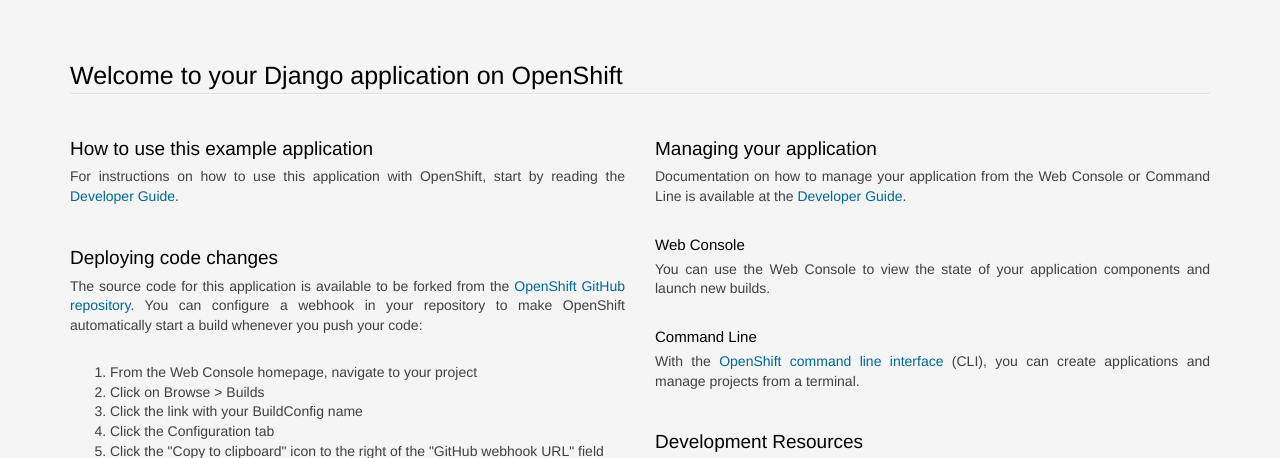
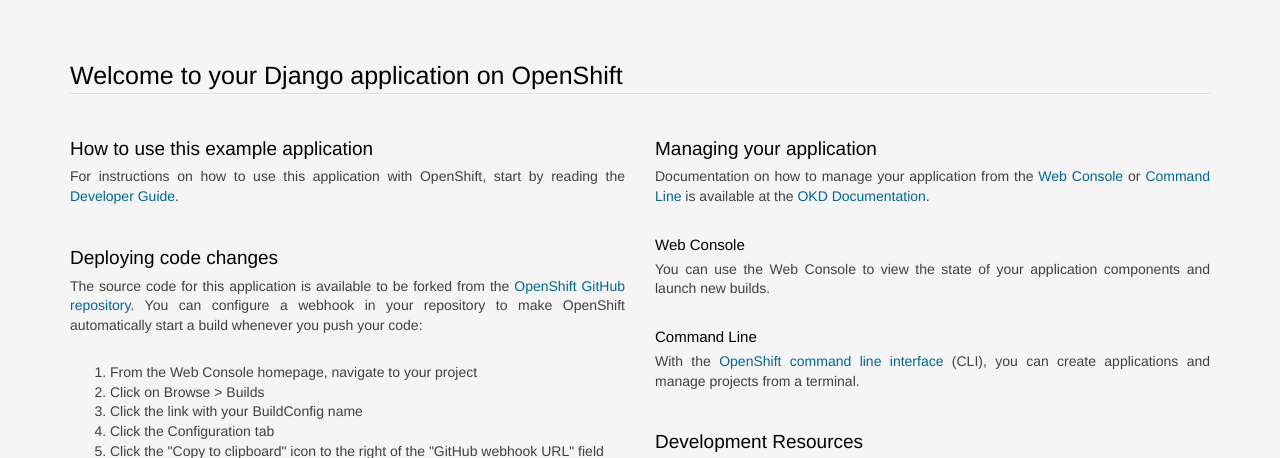
Before and after one commit to sclorg/django-ex, a Django app: page / in a window 1280 px wide. Shown: the top 458 px of the page. Run offline with Django 3.2, Linux system fonts and the light colour scheme; data comes from the database, SQL or seed files in the repository; some libraries are stand-ins or nearby versions.

Commit message:
Fix broken links to documentation

```diff
--- a/welcome/templates/welcome/index.html
+++ b/welcome/templates/welcome/index.html
@@ -220,7 +220,7 @@ pre {
           <section class='col-xs-12 col-sm-6 col-md-6'>
             <section>
               <h2>How to use this example application</h2>
-                <p>For instructions on how to use this application with OpenShift, start by reading the <a href="http://docs.okd.io/latest/dev_guide/templates.html#using-the-quickstart-templates">Developer Guide</a>.</p>
+                <p>For instructions on how to use this application with OpenShift, start by reading the <a href="https://docs.okd.io/latest/openshift_images/using-templates.html#templates-using-instant-app-quickstart_using-templates">Developer Guide</a>.</p>
 
               <h2>Deploying code changes</h2>
                 <p>
@@ -282,7 +282,7 @@ $ git push</pre>
 
                 <h2>Managing your application</h2>
 
-                <p>Documentation on how to manage your application from the Web Console or Command Line is available at the <a href="http://docs.okd.io/latest/dev_guide/overview.html">Developer Guide</a>.</p>
+                <p>Documentation on how to manage your application from the <a href="https://docs.okd.io/latest/web_console/web-console.html">Web Console</a> or <a href="https://docs.okd.io/latest/cli_reference/index.html">Command Line</a> is available at the <a href="http://docs.okd.io/latest/welcome/overview.html">OKD Documentation</a>.</p>
 
                 <h3>Web Console</h3>
                 <p>You can use the Web Console to view the state of your application components and launch new builds.</p>
```
